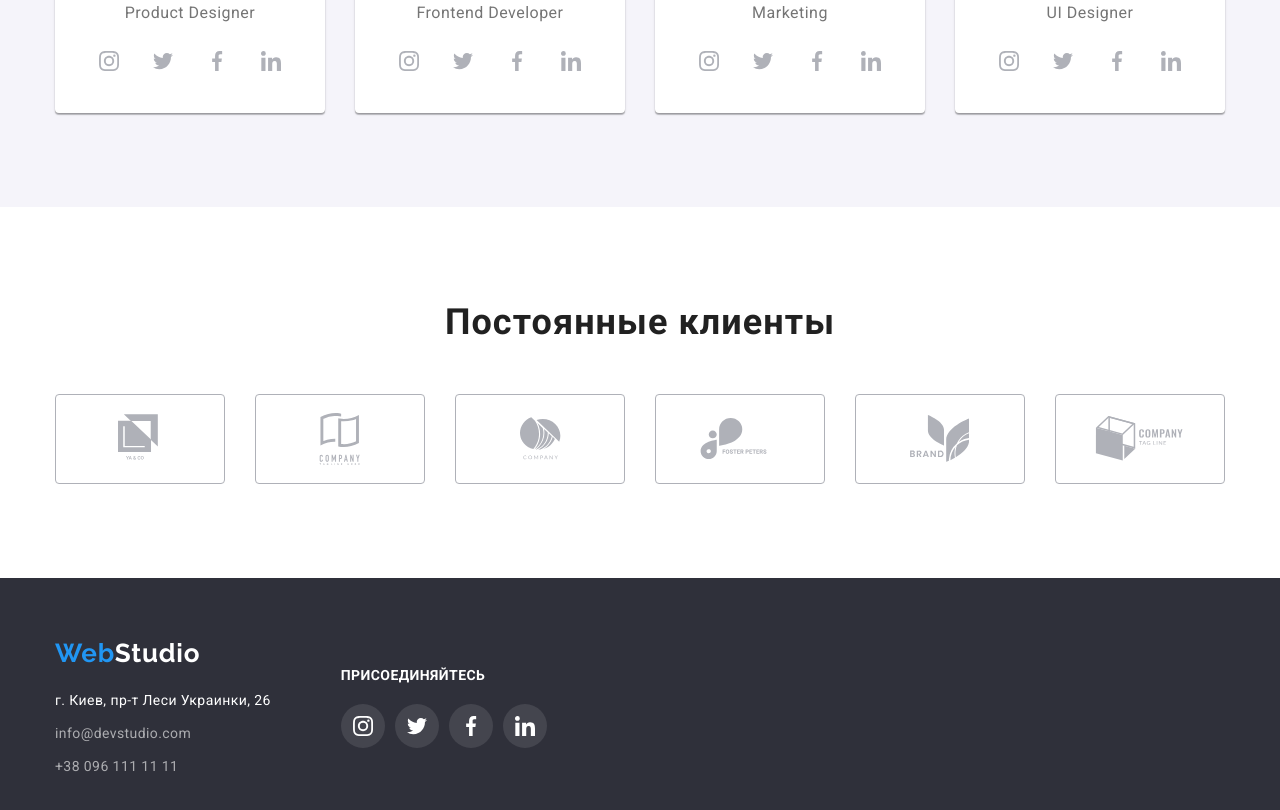
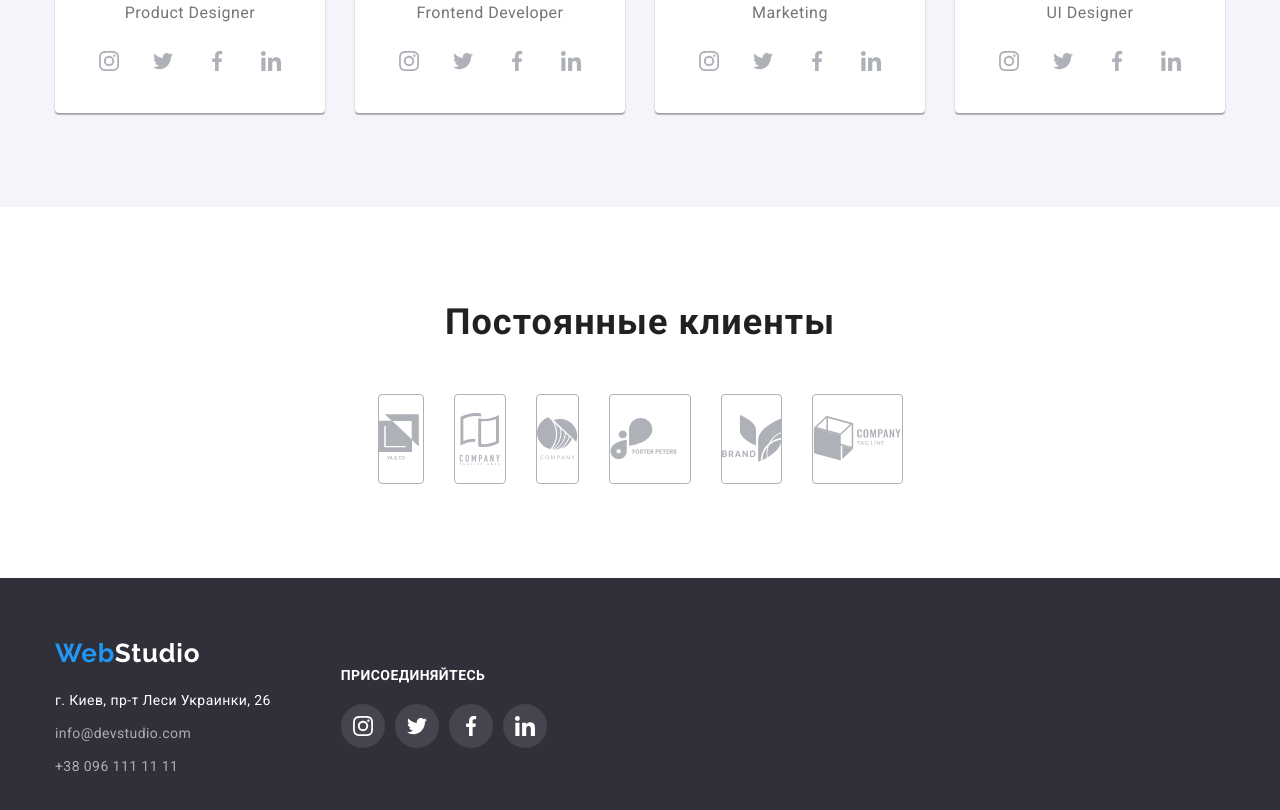
Before and after one commit to krukroman/goit-markup-hw-04, a plain HTML site: page index.html in a window 1280 px wide. Shown: the part 2101-2911 px from the top of the page. Drawn offline with nearby package versions, Linux system fonts and the light colour scheme.

Commit message:
правки

```diff
--- a/css/styles.css
+++ b/css/styles.css
@@ -331,7 +331,7 @@ body {
 }
 .clients-list-item {
   margin: var(--grid-list-item-margin);
-  width: calc(100% / 6 - (2 * var(--grid-list-item-margin)));
+  max-width: calc(100% / 6 - (2 * var(--grid-list-item-margin)));
 }
 .clients-list-link {
   display: flex;
```
